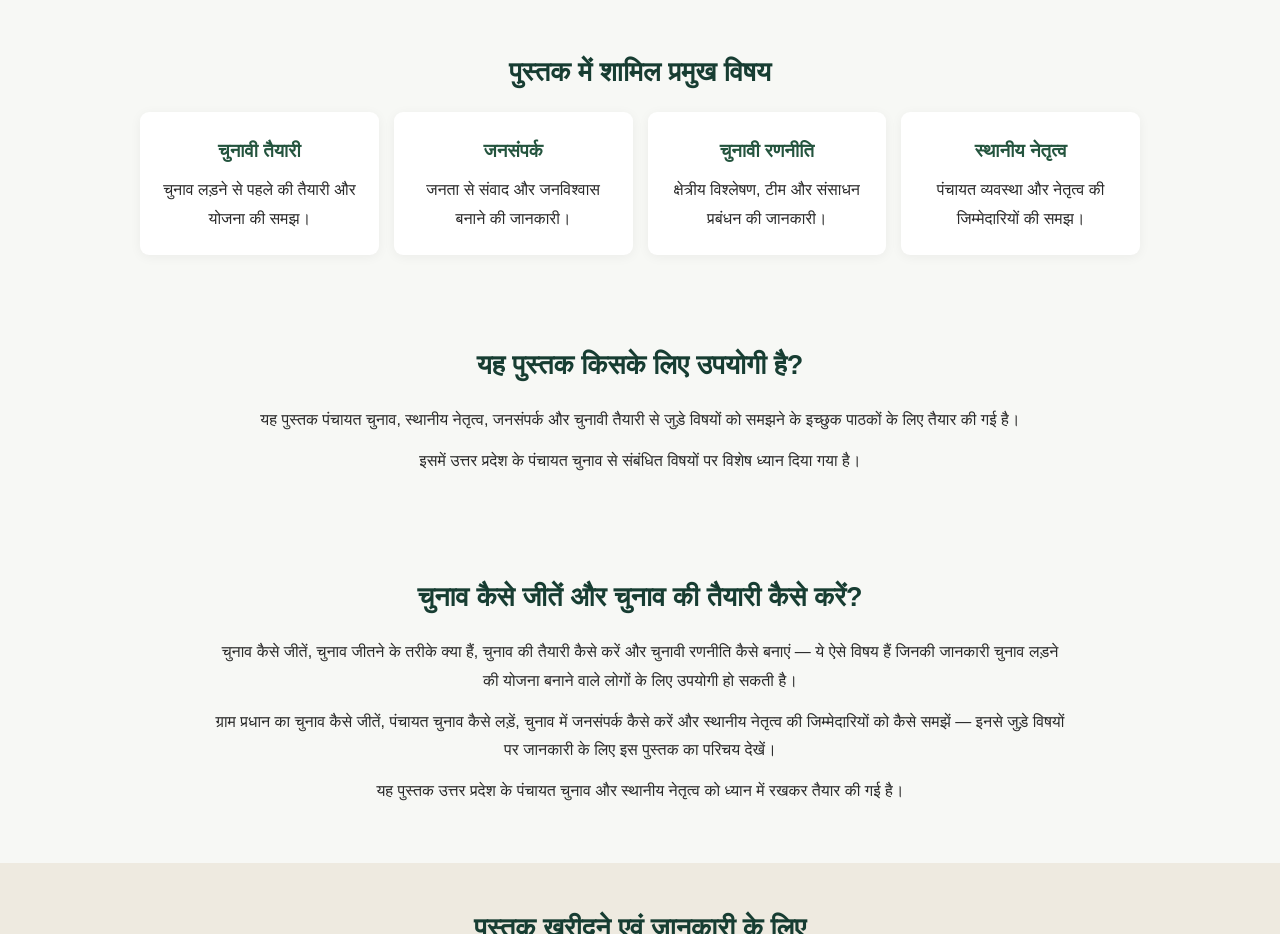
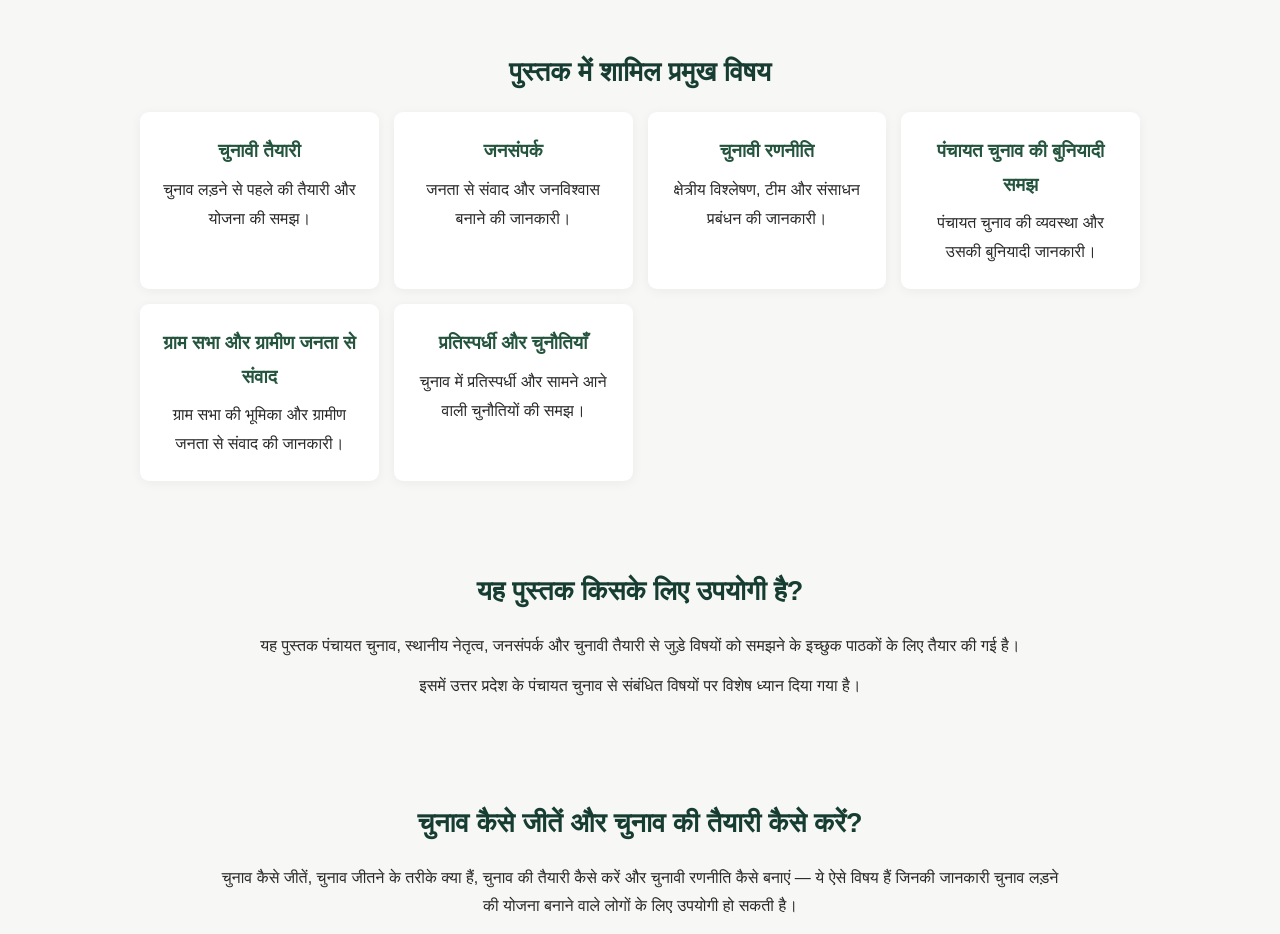
Before and after one commit to rkumardiary-cmd/rk-publications, a plain HTML site: page chunav-jeetne-ka-mahamantra.html in a window 1280 px wide. Shown: the part 920-1854 px from the top of the page. Drawn offline with Linux system fonts and the light colour scheme.

Commit message:
पुस्तक-विवरण में 6 प्रमुख विषय जोड़े

```diff
--- a/chunav-jeetne-ka-mahamantra.html
+++ b/chunav-jeetne-ka-mahamantra.html
@@ -467,13 +467,22 @@ footer a {
   </div>
 
   <div class="feature">
-        <h3>स्थानीय नेतृत्व</h3>
-        <p>पंचायत व्यवस्था और नेतृत्व की जिम्मेदारियों की समझ।</p>
+    <h3>पंचायत चुनाव की बुनियादी समझ</h3>
+    <p>पंचायत चुनाव की व्यवस्था और उसकी बुनियादी जानकारी।</p>
+  </div>
+
+  <div class="feature">
+    <h3>ग्राम सभा और ग्रामीण जनता से संवाद</h3>
+    <p>ग्राम सभा की भूमिका और ग्रामीण जनता से संवाद की जानकारी।</p>
+  </div>
+
+  <div class="feature">
+    <h3>प्रतिस्पर्धी और चुनौतियाँ</h3>
+    <p>चुनाव में प्रतिस्पर्धी और सामने आने वाली चुनौतियों की समझ।</p>
   </div>
 
 </div>
 </section>
-
   <section>
     <div class="info">
       <h2>यह पुस्तक किसके लिए उपयोगी है?</h2>
```
Lines whose indentation alone changed are shown as unchanged.
